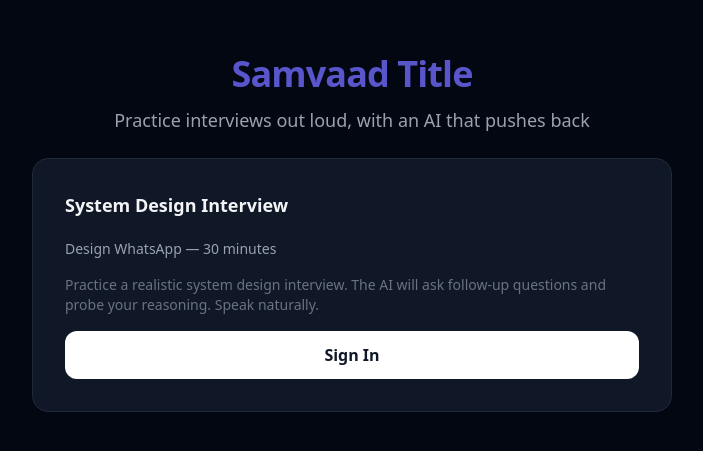
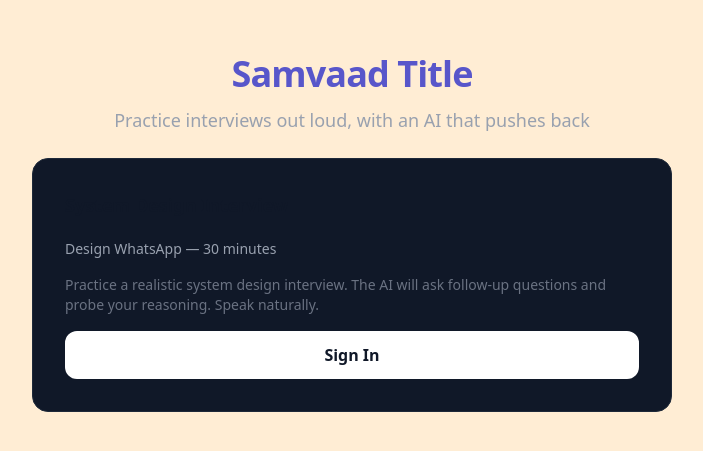
Before and after one commit to cashwanikumar/samvaad, a Next.js app: page / in a window 1280 px wide. Shown: the part 167-618 px from the top of the page, without its empty margins (288-991 px from the left). Built offline with nearby package versions, Linux system fonts and the light colour scheme; no server answers.

Commit message:
ticket S58-001: replace bg-gray-950 with bg-orange-100 on root body element

```diff
--- a/src/app/layout.tsx
+++ b/src/app/layout.tsx
@@ -15,7 +15,7 @@ export default function RootLayout({
   return (
     <ClerkProvider>
       <html lang="en">
-        <body className="bg-gray-950 text-gray-100 antialiased" suppressHydrationWarning>{children}</body>
+        <body className="bg-orange-100 text-gray-900 antialiased" suppressHydrationWarning>{children}</body>
       </html>
     </ClerkProvider>
   );
```
